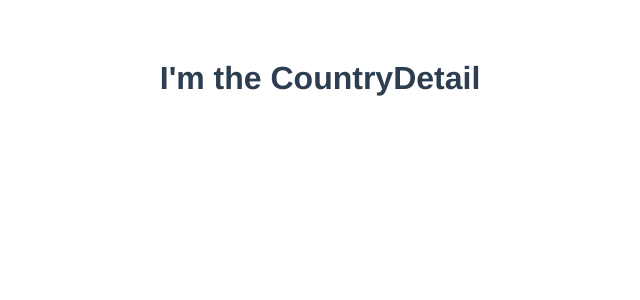
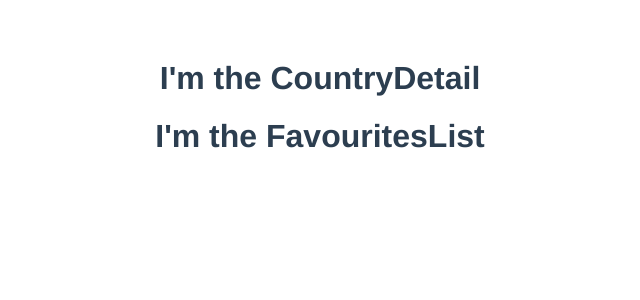
Before and after one commit to mjmccoach/Countries, a Vue app: page / in a window 1280 px wide. Shown: the top 300 px of the page, without its empty margins (320-960 px from the left). Built offline with nearby package versions, Linux system fonts and the light colour scheme.

Commit message:
Registered and rendered the FavouritesList component

```diff
--- a/src/App.vue
+++ b/src/App.vue
@@ -1,16 +1,20 @@
 <template>
   <div id="app">
     <country-detail/>
+    <favourites-list/>
   </div>
 </template>
 
 <script>
 import CountryDetail from './components/CountryDetail.vue';
+import FavouritesList from './components/FavouritesList.vue';
+
 
 export default {
   name: 'App',
   components: {
-    CountryDetail : CountryDetail
+    CountryDetail : CountryDetail,
+    FavouritesList: FavouritesList
   }
 }
 </script>
```
